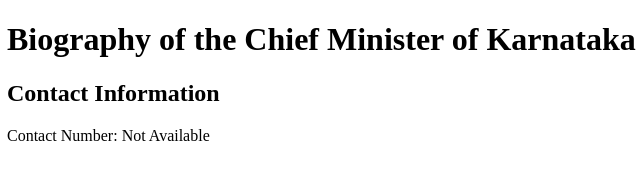
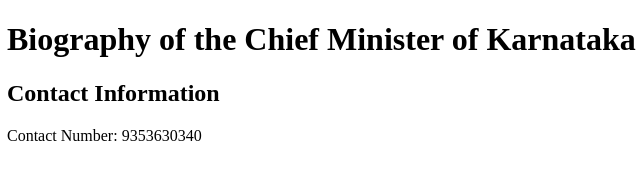
Before and after one commit to madhumitha930/merge-conflict, a plain HTML site: page index.html in a window 1280 px wide. Shown: the full height of the page, 1-641 px from the left. Drawn offline with Linux system fonts and the light colour scheme.

Commit message:
add raja contact number

```diff
--- a/index.html
+++ b/index.html
@@ -6,6 +6,6 @@
 <body>
     <h1>Biography of the Chief Minister of Karnataka</h1>
     <h2>Contact Information</h2>
-    <p>Contact Number: Not Available</p>
+    <p>Contact Number: 9353630340</p>
 </body>
 </html>
```
